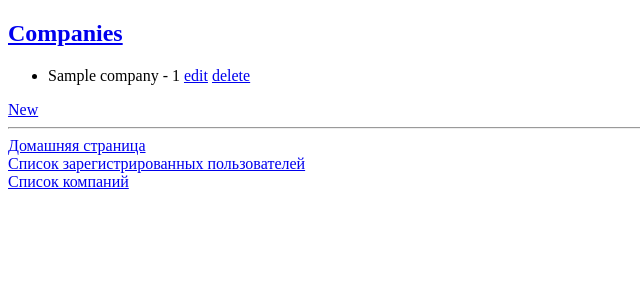
After one commit to MarNikVla/crud_service, a Django app: page /companies/ in a window 1280 px wide. The commit adds this page. Shown: the top 300 px of the page, without its empty margins (0-640 px from the left). Run offline with Django 3.2, Linux system fonts and the light colour scheme; tables that the repository leaves empty hold one stand-in row (values such as "Sample post").

Commit message:
works, but need refactoring

```diff
--- a/accounts/forms.py
+++ b/accounts/forms.py
@@ -5,6 +5,7 @@ from accounts.models import Profile
 
 class ProfileEditForm(forms.ModelForm):
     """Profile edit form"""
+
     class Meta:
         model = Profile
-        exclude = ['user']
+        exclude = ['user','company']
--- a/accounts/models.py
+++ b/accounts/models.py
@@ -3,7 +3,7 @@ from django.db import models
 from django.contrib.auth.models import User
 from django.db.models.signals import post_save, post_delete
 from django.dispatch import receiver
-from django.urls import reverse
+from django.urls import reverse_lazy
 
 from companies.models import Company
 
@@ -27,7 +27,7 @@ class Profile(models.Model):
         return '{}'.format(self.user.username)
 
     def get_absolute_url(self):
-        return reverse('user_detail', kwargs={'pk': self.pk})
+        return reverse_lazy('accounts:user_detail', kwargs={'pk': self.pk})
 
 @receiver(post_save, sender=User)
 def save_or_create_profile(sender, instance, created, **kwargs):
--- a/templates/accounts/user_detail.html
+++ b/accounts/templates/accounts/user_detail.html
@@ -10,8 +10,7 @@
             <li><p>Отчество: {{ profile.middle_name }}</p></li>
             <li><p>Информация о пользователе: {{ profile.bio }}</p></li>
             <li><p>Дата рождения: {{ profile.birth_date }}</p></li>
-             <li><p>{{ MEDIA_URL }}</p></li>
-             <li><p>{{ profile.avatar }}</p></li>
+            <li><p>Компания: {{ profile.company}}</p></li>
             <li><p>avatar: </p>
                 <p><img src="{{ MEDIA_URL }}{{ profile.avatar }}" alt="{{ profile.avatar }}"></p>
             </li>
--- a/accounts/urls.py
+++ b/accounts/urls.py
@@ -2,12 +2,15 @@ from django.urls import path
 from accounts import views
 from django.contrib.auth import views as auth_views
 
+app_name = 'accounts'
 
 urlpatterns = [
     path('home/', views.HomePageView.as_view(), name='home'),
-    path('login/', auth_views.LoginView.as_view(), name='login'),
-    path('logout/', auth_views.LogoutView.as_view(), name='logout'),
+    path('login/', views.LoginUserView.as_view(), name='login'),
+    path('logout/', views.LogoutUserView.as_view(), name='logout'),
     path('registration/', views.RegisterUserFormView.as_view(), name='registration'),
     path('update/update_done/', views.ProfileUpdateDoneView.as_view(), name='update_done'),
     path('update/', views.ProfileUpdateView.as_view(), name='update_profile'),
+    path('users/', views.ProfileListView.as_view(), name='users_list'),
+    path('user/<int:pk>', views.ProfileDetailView.as_view(), name='user_detail'),
 ]
--- a/companies/models.py
+++ b/companies/models.py
@@ -6,8 +6,10 @@ class Company(models.Model):
     """Company model"""
     title = models.CharField('Название', max_length=50)
     description = models.TextField('Информация о компании', max_length=500, blank=True)
+    news = models.TextField('Новости компании', blank=True)
     foundation_date = models.DateField('Дата основания: dd/mm/YYYY', null=True, blank=True)
     avatar = models.ImageField('Аватар', upload_to='company /%Y/%m/%d/', blank=True)
+
 
     def __str__(self):
         return '{}'.format(self.title)
--- /dev/null
+++ b/companies/templates/companies/company_list.html
@@ -0,0 +1,20 @@
+{% extends "base.html" %}
+
+{% block content %}
+
+    <h2><a href="{% url 'companies:company_list' %}">Companies</a></h2>
+
+    <ul>
+        {% for company in companies %}
+            {% if company.title != 'No company' %}
+                <li>{{ company.title }} - {{ company.id }}
+                    <a href="{% url 'companies:company_edit' company.id %}">edit</a>
+                    <a href="{% url 'companies:company_delete' company.id %}">delete</a>
+                </li>
+            {% endif %}
+        {% endfor %}
+    </ul>
+
+    <a href="{% url 'companies:company_new' %}">New</a>
+
+{% endblock %}
--- /dev/null
+++ b/companies/urls.py
@@ -0,0 +1,12 @@
+from django.urls import path
+
+from . import views
+
+app_name = 'companies'
+
+urlpatterns = [
+  path('', views.CompanyList.as_view(), name='company_list'),
+  path('new/', views.CompanyCreate.as_view(), name='company_new'),
+  path('edit/<int:pk>/', views.CompanyUpdate.as_view(), name='company_edit'),
+  path('delete/<int:pk>/', views.CompanyDelete.as_view(), name='company_delete'),
+]
--- a/companies/views.py
+++ b/companies/views.py
@@ -1,3 +1,42 @@
-from django.shortcuts import render
+from django.contrib.auth.mixins import AccessMixin
+from django.http import HttpResponse, Http404, HttpResponseNotAllowed, HttpResponseForbidden
+from django.views.generic import TemplateView, ListView
+from django.views.generic.edit import CreateView, UpdateView, DeleteView
+from django.urls import reverse_lazy
 
-# Create your views here.
+from .models import Company
+
+
+class EditCompanyPermissionsMixin(AccessMixin):
+
+    def dispatch(self, request, *args, **kwargs):
+        if request.user.is_authenticated and self.user_has_permissions(request):
+            return super(EditCompanyPermissionsMixin, self).dispatch(
+                request, *args, **kwargs)
+
+        return HttpResponseForbidden("You do not have permission to Edit or Delete Company Profile")
+
+    def user_has_permissions(self, request):
+        return self.request.user.profile.company.pk == self.kwargs['pk']
+
+
+class CompanyList(ListView):
+    context_object_name = 'companies'
+    model = Company
+
+
+class CompanyCreate(CreateView):
+    model = Company
+    fields = ['title', ]
+    success_url = reverse_lazy('companies:company_list')
+
+
+class CompanyUpdate(EditCompanyPermissionsMixin, UpdateView):
+    model = Company
+    fields = ['title', 'description']
+    success_url = reverse_lazy('companies:company_list')
+
+
+class CompanyDelete(EditCompanyPermissionsMixin,DeleteView):
+    model = Company
+    success_url = reverse_lazy('companies:company_list')
--- a/crud_service/settings.py
+++ b/crud_service/settings.py
@@ -144,7 +144,6 @@ LOGIN_URL = 'login'
 LOGOUT_URL = 'logout'
 
 # Redirect to update profile
-LOGIN_REDIRECT_URL = 'update_profile'
 
 MEDIA_URL = '/media/'
 MEDIA_ROOT = os.path.join(BASE_DIR, 'media/')
--- a/crud_service/urls.py
+++ b/crud_service/urls.py
@@ -12,9 +12,10 @@ urlpatterns = [
     path('', views.HomePageView.as_view(), name='home'),
     path('admin/', admin.site.urls),
     path('accounts/', include('accounts.urls')),
+    path('companies/', include('companies.urls')),
     path('oauth/', include('social_django.urls', namespace='social')),
-    path('users/', views.ProfileListView.as_view(), name='users_list'),
-    path('user/<int:pk>', views.ProfileDetailView.as_view(), name='user_detail'),
+    # path('users/', views.ProfileListView.as_view(), name='users_list'),
+    # path('user/<int:pk>', views.ProfileDetailView.as_view(), name='user_detail'),
 ]
 
 if settings.DEBUG:
--- a/templates/base.html
+++ b/templates/base.html
@@ -12,9 +12,11 @@
 </main>
 <hr>
     {% if request.user.is_authenticated %}
-        <a href="{% url 'update_profile' %}">{{ request.user.username }} - Отредактируйте Ваш профиль</a>
+        <a href="{% url 'accounts:update_profile' %}">{{ request.user.username }} - Отредактируйте Ваш профиль</a><br>
+        <a href="{% url 'accounts:logout' %}"> Logout</a><br>
     {% endif %}
-    <a href="{% url 'home' %}">Домашняя страница</a>
-    <a href="{% url 'users_list' %}">Список зарегистрированных пользователей</a>
+    <a href="{% url 'home' %}">Домашняя страница</a><br>
+    <a href="{% url 'accounts:users_list' %}">Список зарегистрированных пользователей</a><br>
+    <a href="{% url 'companies:company_list' %}">Список компаний</a><br>
 </body>
 </html>
--- a/templates/registration/login.html
+++ b/templates/registration/login.html
@@ -10,7 +10,7 @@
     <br>
     <p><strong>-- OR --</strong></p>
     <a href="{% url 'social:begin' 'github' %}">Login with GitHub</a><br>
-    <a href="{% url 'registration' %}">Зарегистрируйтесь</a><br>
+    <a href="{% url 'accounts:registration' %}">Зарегистрируйтесь</a><br>
     <a href="{% url 'home' %}">Home </a><br>
 
 {% endblock %}
```
Also changed, not shown: accounts/views.py (+15 -2 lines), companies/templates/companies/company_confirm_delete.html (added, +12 -0 lines), companies/templates/companies/company_form.html (added, +12 -0 lines), templates/home.html (+4 -4 lines), accounts/templates/accounts/update.html (renamed from templates/accounts/update.html), accounts/templates/accounts/update_done.html (renamed from templates/accounts/update_done.html), accounts/templates/accounts/users_list.html (renamed from templates/accounts/users_list.html).
